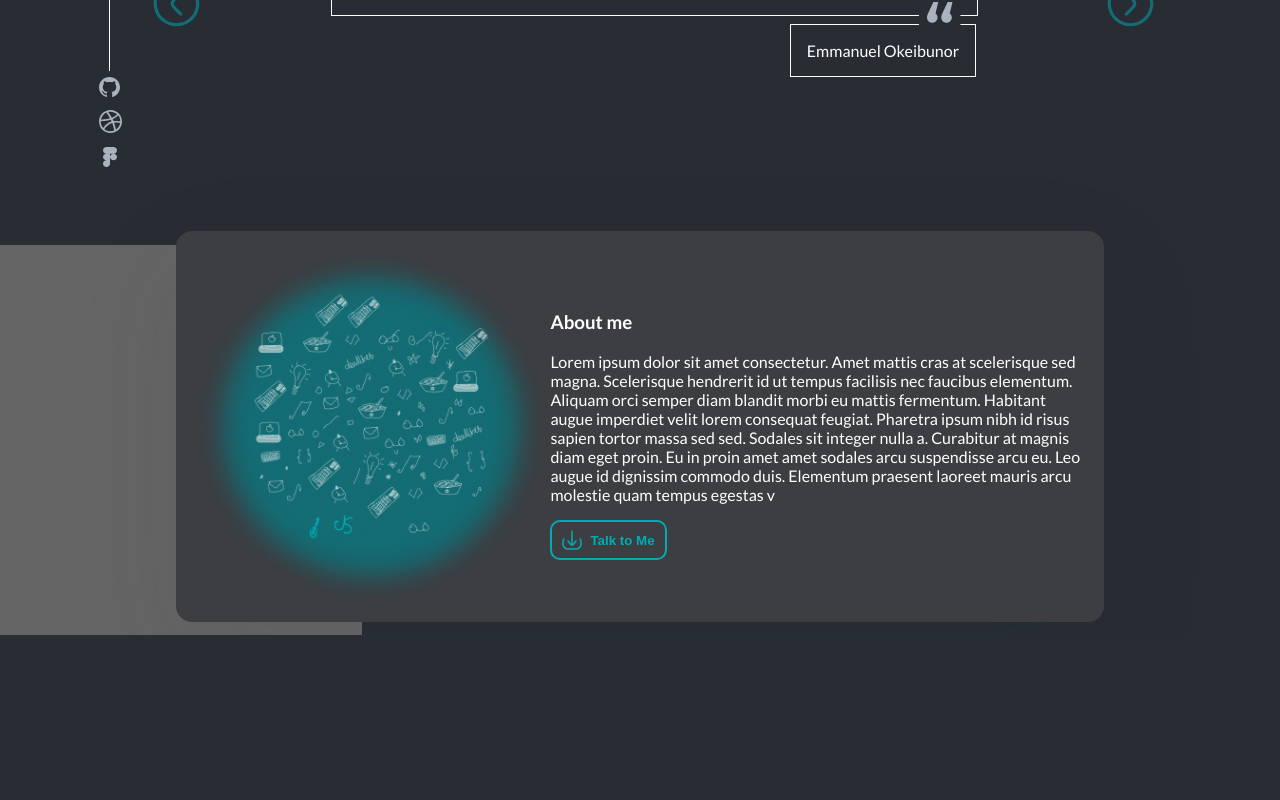
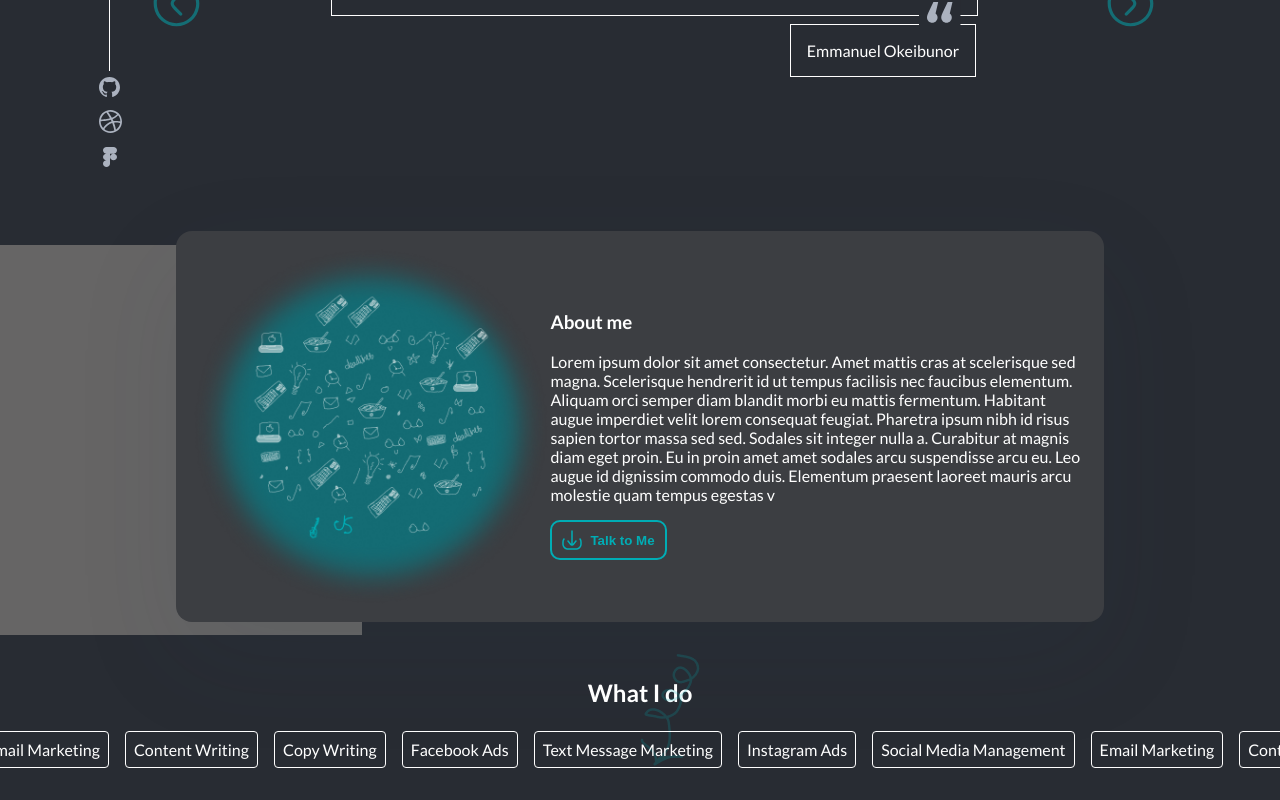
Before and after one commit to trokeibunor/danielsportfolio, a Vue app: page / in a window 1280 px wide. Shown: the part 755-1555 px from the top of the page. Before the commit the page ends 1390 px from the top, so only its background shows below. Built offline with nearby package versions, Linux system fonts and the light colour scheme.

Commit message:
feat: skills section

```diff
--- /dev/null
+++ b/src/components/SkillsComponent.vue
@@ -0,0 +1,72 @@
+<template>
+  <div class="wid">
+    <img id="design" src="../assets/downArrow.png" alt="" />
+    <h3>What I do</h3>
+    <div class="marqueeContainer">
+      <p>Social Media Management</p>
+      <p>Email Marketing</p>
+      <p>Content Writing</p>
+      <p>Copy Writing</p>
+      <p>Facebook Ads</p>
+      <p>Text Message Marketing</p>
+      <p>Instagram Ads</p>
+      <!-- repeat elements -->
+      <p>Social Media Management</p>
+      <p>Email Marketing</p>
+      <p>Content Writing</p>
+      <p>Copy Writing</p>
+      <p>Facebook Ads</p>
+      <p>Text Message Marketing</p>
+      <p>Instagram Ads</p>
+      <!-- repeat elements -->
+      <p>Social Media Management</p>
+      <p>Email Marketing</p>
+      <p>Content Writing</p>
+      <p>Copy Writing</p>
+      <p>Facebook Ads</p>
+      <p>Text Message Marketing</p>
+      <p>Instagram Ads</p>
+    </div>
+  </div>
+</template>
+
+<script setup></script>
+
+<style lang="scss" scoped>
+.wid {
+  width: 100%;
+  margin: 2rem 0px;
+  overflow: hidden;
+  position: relative;
+  #design {
+    position: absolute;
+    top: 0;
+    left: 50%;
+  }
+  h3 {
+    text-align: center;
+    font-size: 24px;
+  }
+  .marqueeContainer {
+    width: 100%;
+    display: flex;
+    animation: scrolling 20s linear infinite;
+    p {
+      border: 1px solid #fff;
+      padding: 8px 8px;
+      margin: 0px 8px;
+      border-radius: 4px;
+      width: fit-content;
+      flex-shrink: 0;
+    }
+  }
+  @keyframes scrolling {
+    0% {
+      transform: translateX(0);
+    }
+    100% {
+      transform: translatex(-1000px);
+    }
+  }
+}
+</style>
--- a/src/views/HomeView.vue
+++ b/src/views/HomeView.vue
@@ -3,6 +3,7 @@ import NavBar from "../components/NavbarComponent.vue";
 import HeroComponent from "../components/HeroComponent.vue";
 import TestimonialComponent from "../components/TestimonialComponent.vue";
 import AboutComponent from "../components/AboutComponent.vue";
+import WhatIDoComponent from "../components/SkillsComponent.vue";
 </script>
 
 <template>
@@ -11,5 +12,6 @@ import AboutComponent from "../components/AboutComponent.vue";
     <HeroComponent />
     <TestimonialComponent />
     <AboutComponent />
+    <WhatIDoComponent />
   </main>
 </template>
```
Also changed, not shown: src/assets/downArrow.png (added).
